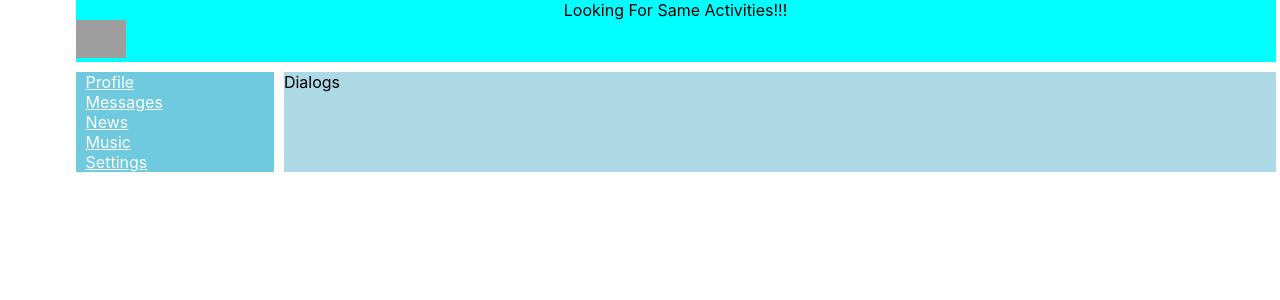
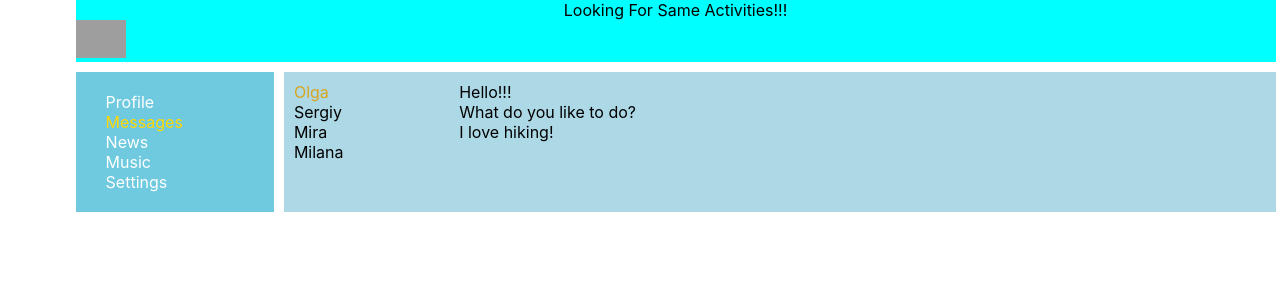
Before and after one commit to OlgaSadova/GoRelaxTogether, a React (Create React App) app: page /dialogs in a window 1280 px wide. Shown: the top 300 px of the page. Built offline with nearby package versions, Linux system fonts and the light colour scheme; grey boxes are pictures that could not be loaded.

Commit message:
Dialogs Page

```diff
--- a/src/components/Dialogs/Dialogs.jsx
+++ b/src/components/Dialogs/Dialogs.jsx
@@ -3,8 +3,28 @@ import  classes from './Dialogs.module.css';
 
 export default function Dialogs() {
     return (
-        <div>
-           Dialogs
+        <div className={classes.dialogs}>
+         <div className={classes.dialogsItem}>
+             <div className={classes.dialog + ' ' + classes.active}>
+                 Olga
+             </div>
+             <div className={classes.dialog}>
+                 Sergiy
+             </div>
+             <div className={classes.dialog}>
+                 Mira
+             </div>
+             <div className={classes.dialog}>
+                 Milana
+             </div>
+        </div>
+         <div className={classes.message}>
+             <div className={classes.messages}>
+                 <div className={classes.message}> Hello!!!</div>
+                 <div className={classes.message}> What do you like to do?</div>
+                 <div className={classes.message}>I love hiking!</div>
+             </div>
+         </div>
         </div>
     )
 }
--- a/src/components/Dialogs/Dialogs.module.css
+++ b/src/components/Dialogs/Dialogs.module.css
@@ -0,0 +1,19 @@
+.dialogs{
+    display: grid;
+ grid-template-columns: 2fr 10fr;
+}
+.dialogsItem{
+padding: 10px;
+}
+.dialogsItem .active{
+    color:goldenrod;
+}
+.dialog{
+
+}
+.messages{
+padding: 10px;
+}
+.message {
+
+}
--- a/src/components/Navbar/Navbar.jsx
+++ b/src/components/Navbar/Navbar.jsx
@@ -5,14 +5,14 @@ import { NavLink } from 'react-router-dom';
 export default function Navbar() {
     return (
         <nav className={classes.nav}>
-       <div className={`${classes.item} ${classes.active}`}>
-         <NavLink to='/profile'>Profile</NavLink>
+       <div className={`${classes.item} ${classes.active}`}  >
+         <NavLink to='/profile' activeClassName={classes.activeLink}>Profile</NavLink>
         </div>
 
-        <div className={classes.item}><NavLink to='/dialogs'>Messages</NavLink></div>
-        <div className={classes.item}><NavLink to='/news'>News</NavLink></div>
-        <div className={classes.item}><NavLink to='music'>Music</NavLink></div>
-        <div className={classes.item}><NavLink to='settings'>Settings</NavLink></div>
+        <div className={classes.item} ><NavLink to='/dialogs' activeClassName={classes.activeLink}>Messages</NavLink></div>
+        <div className={classes.item} ><NavLink to='/news' activeClassName={classes.activeLink}>News</NavLink></div>
+        <div className={classes.item} ><NavLink to='music' activeClassName={classes.activeLink}>Music</NavLink></div>
+        <div className={classes.item} ><NavLink to='settings' activeClassName={classes.activeLink}>Settings</NavLink></div>
       </nav>
     )
 }
--- a/src/components/Navbar/Navbar.module.css
+++ b/src/components/Navbar/Navbar.module.css
@@ -2,12 +2,14 @@
 .nav {
     grid-area: n;
     background-color: rgb(111, 202, 224);
+    padding: 20px;
 
     }
 .item a{
     color: white;
     margin-left: 10px;
+    text-decoration: none;
 }
-.item :active{
+.item a.activeLink{
     color: gold;
 }
```
